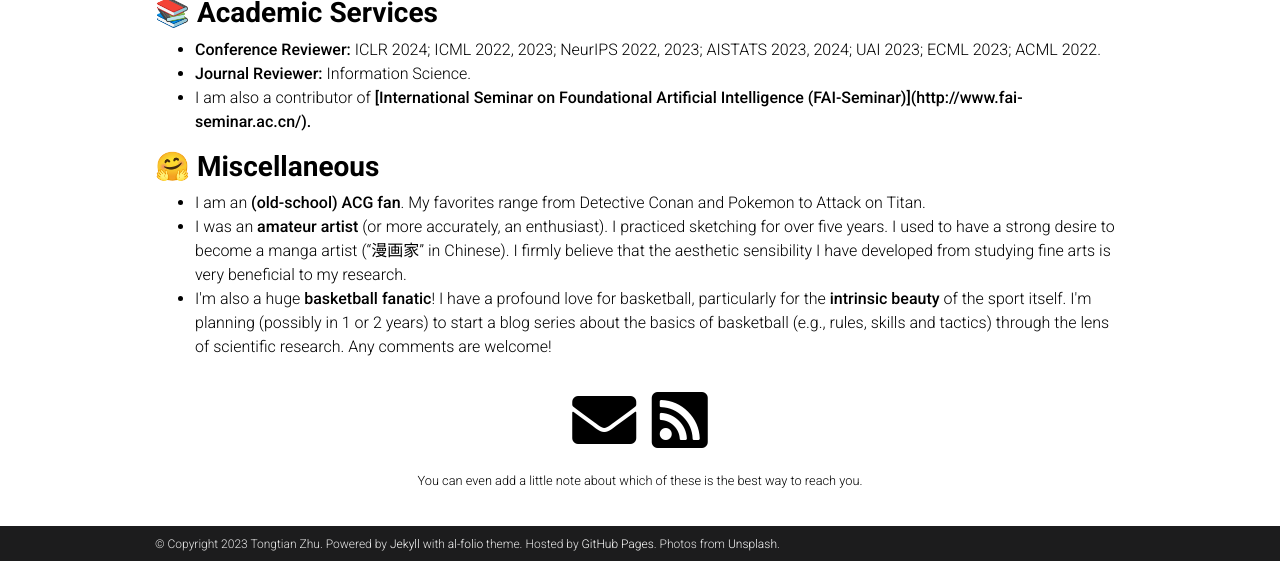
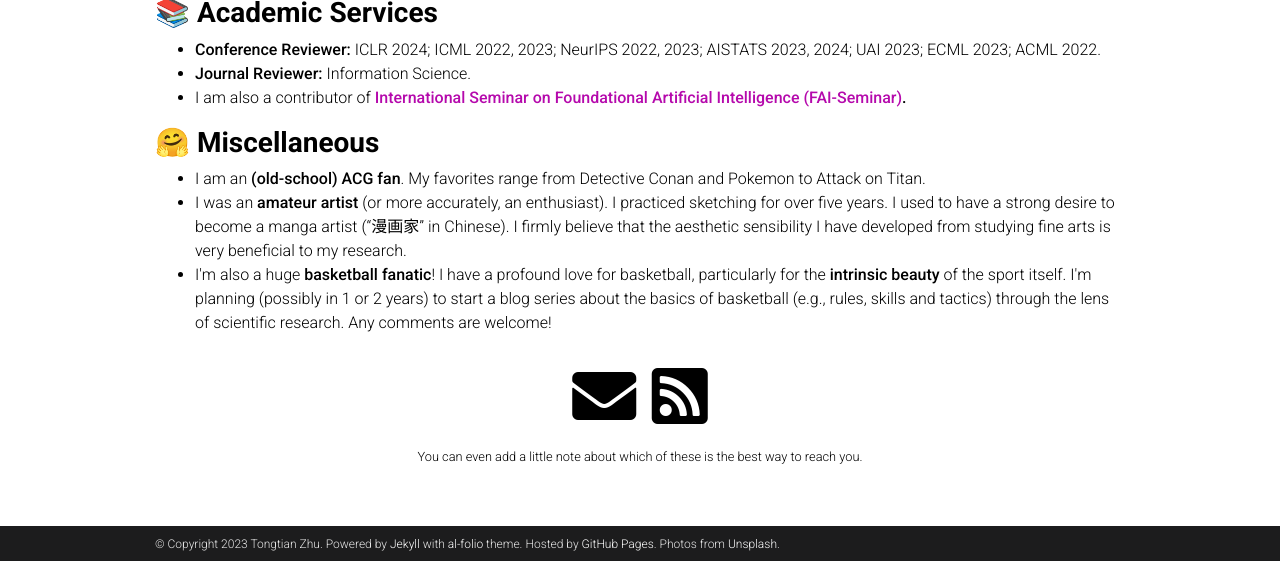
Before and after one commit to Raiden-Zhu/Raiden-Zhu.github.io, a Jekyll site: the page built from _pages/about.md, in a window 1280 px wide and 900 px high, scrolled down 1553 px, cut to the strip 339-900 px from the top of the window. Built offline with Jekyll 4.4.1, drawn with Linux system fonts in a browser that asks for light colours; full-size pictures stand in for the smaller copies a plugin makes; comment, search, counter and statistics services are not loaded; a style sheet for code colours, icons or effects is not loaded; some of the changed lines change nothing that is shown.

Commit message:
Update about.html

```diff
--- a/_layouts/about.html
+++ b/_layouts/about.html
@@ -66,7 +66,7 @@
             <ul>
                   <li><strong>Conference Reviewer:</strong> ICLR 2024; ICML 2022, 2023; NeurIPS 2022, 2023; AISTATS 2023, 2024; UAI 2023; ECML 2023; ACML 2022.</li>
                   <li><strong>Journal Reviewer:</strong> Information Science.</li>
-                  <li>I am also a contributor of <strong>[International Seminar on Foundational Artificial Intelligence (FAI-Seminar)](http://www.fai-seminar.ac.cn/).</strong></li>
+                  <li>I am also a contributor of <strong><a href="http://www.fai-seminar.ac.cn/">International Seminar on Foundational Artificial Intelligence (FAI-Seminar)</a>.</strong></li>
             </ul>
 
           <!-- Miscellaneous -->
```
